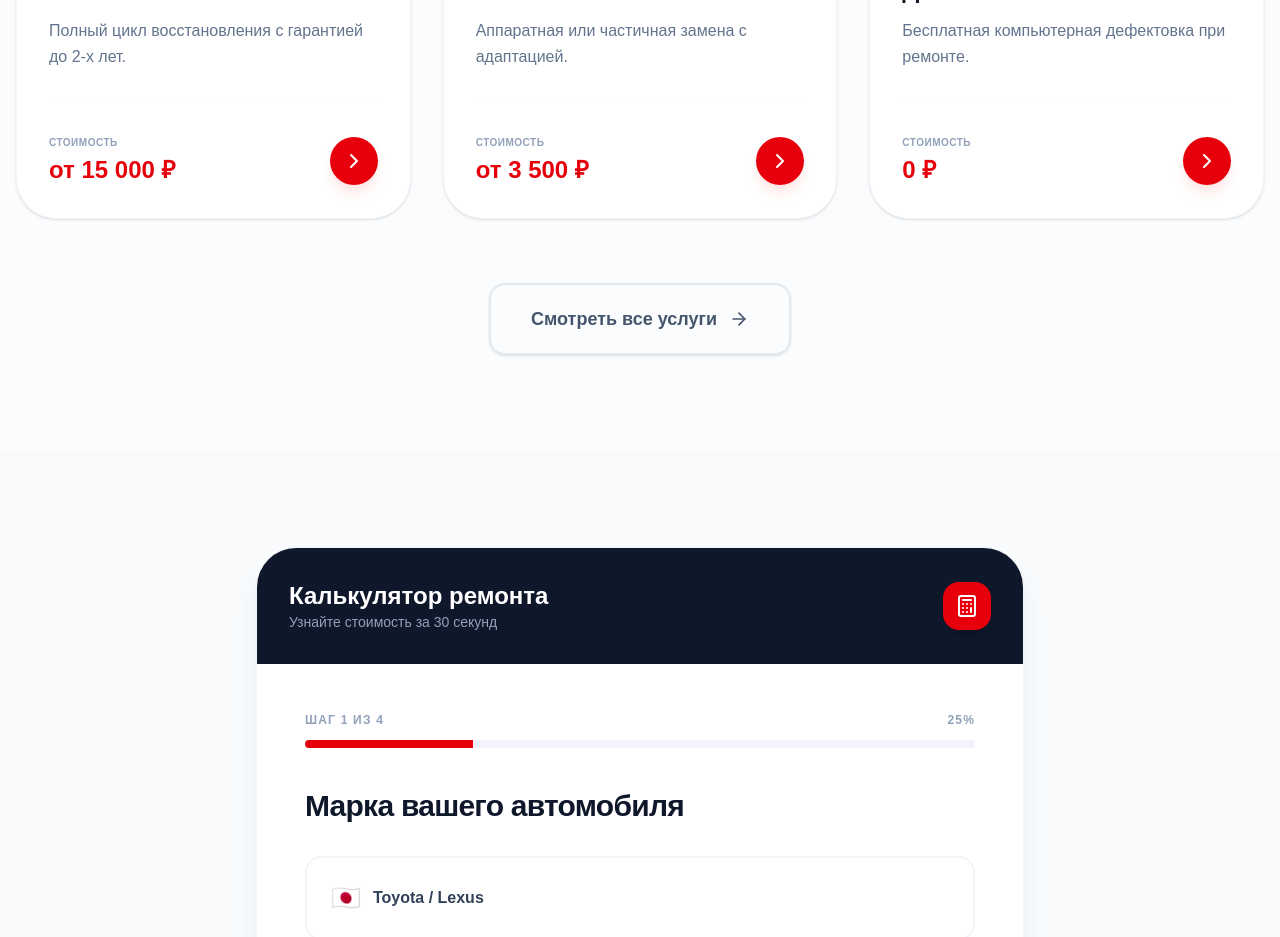
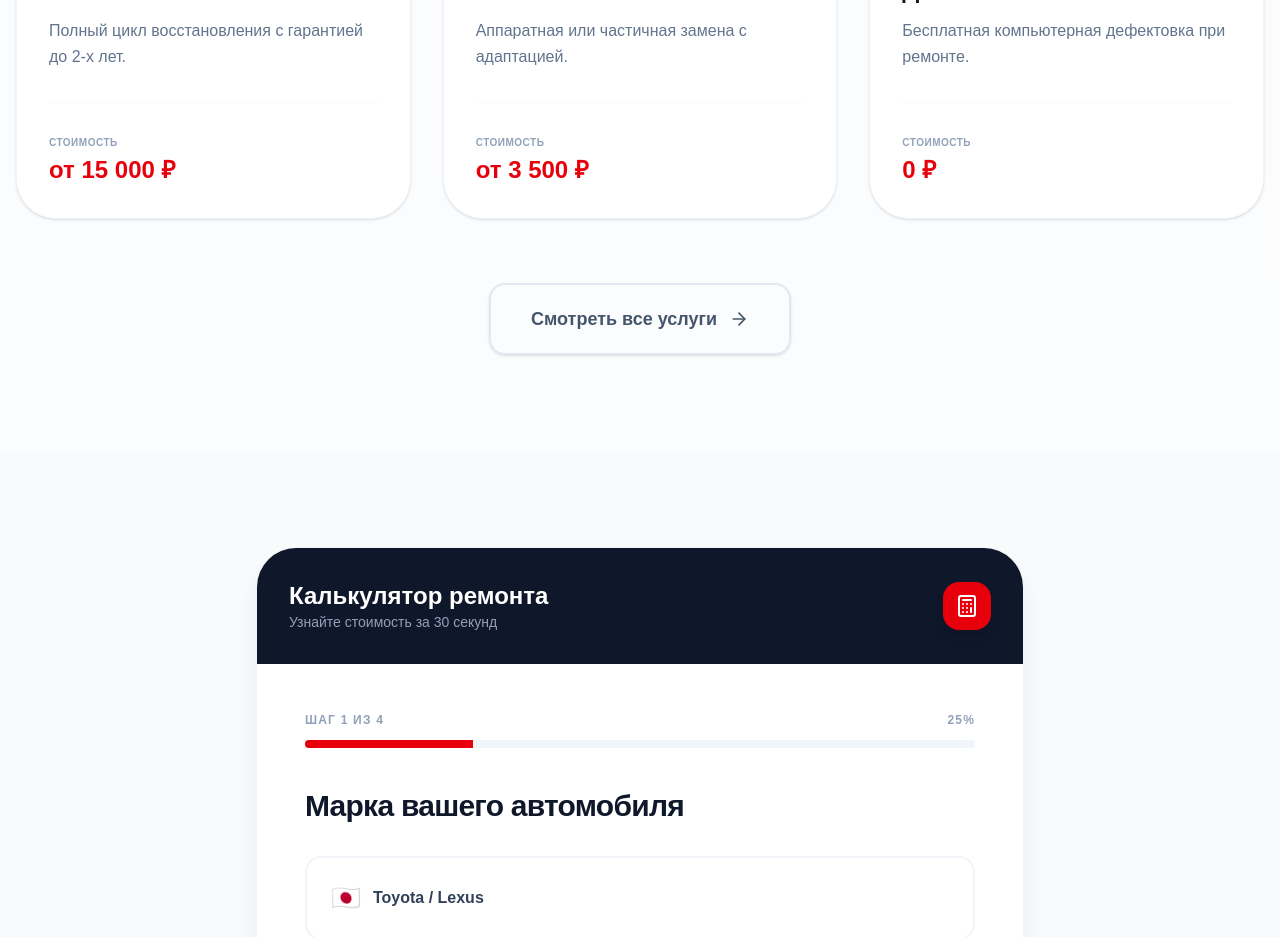
Before and after one commit to RulexCorporation/Akpp-moscow, a Next.js app: page / in a window 1280 px wide. Shown: the part 2260-3197 px from the top of the page. Built offline with nearby package versions, Linux system fonts and the light colour scheme.

Commit message:
remove button from services

```diff
--- a/components/Services.tsx
+++ b/components/Services.tsx
@@ -81,14 +81,6 @@ export default function Services({ brand }: any) {
                     {s.price}
                   </span>
                 </div>
-
-                <div
-                  className={`w-12 h-12 rounded-full flex items-center justify-center transition-all duration-300 text-white shadow-lg ${
-                    brand.bgColor
-                  } ${brand.hoverBg} ${brand.shadow} group-hover:translate-x-1 active:scale-90`}
-                >
-                  <ChevronRight size={24} />
-                </div>
               </div>
             </div>
           ))}
```
